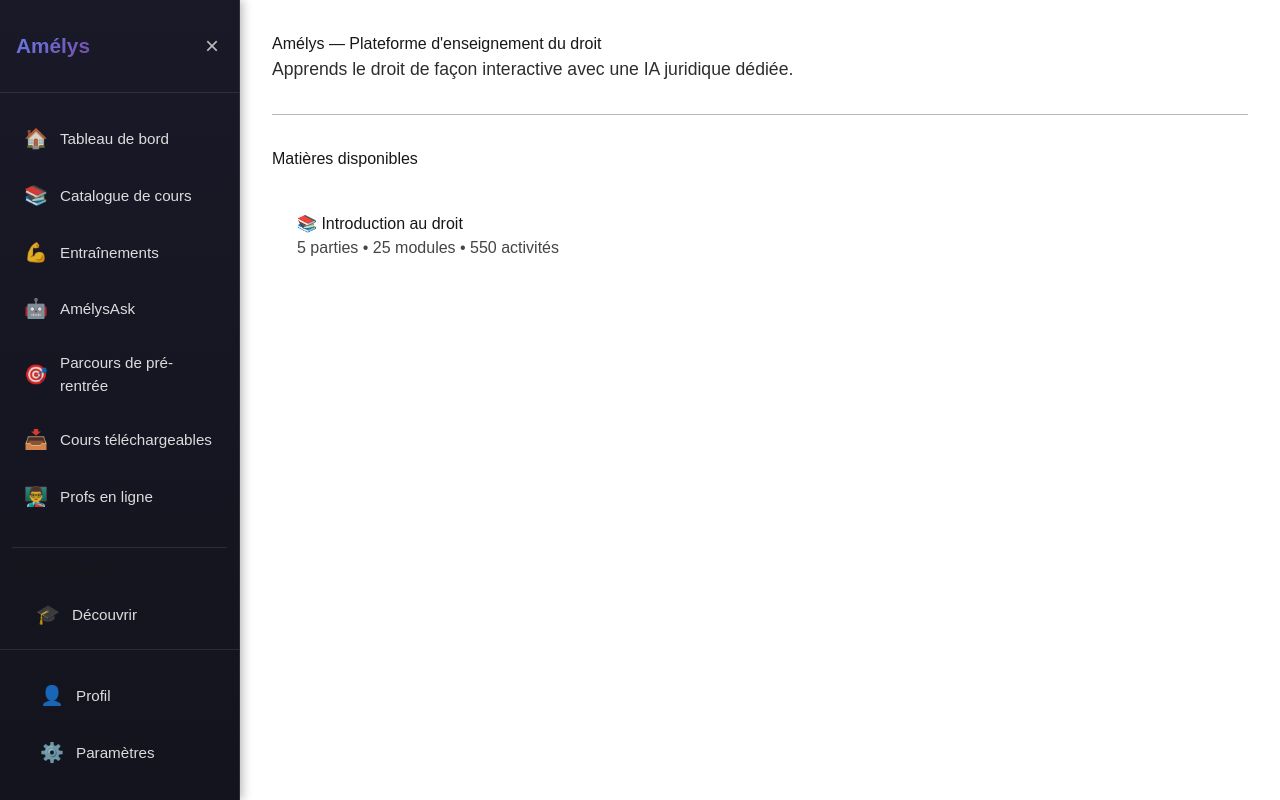
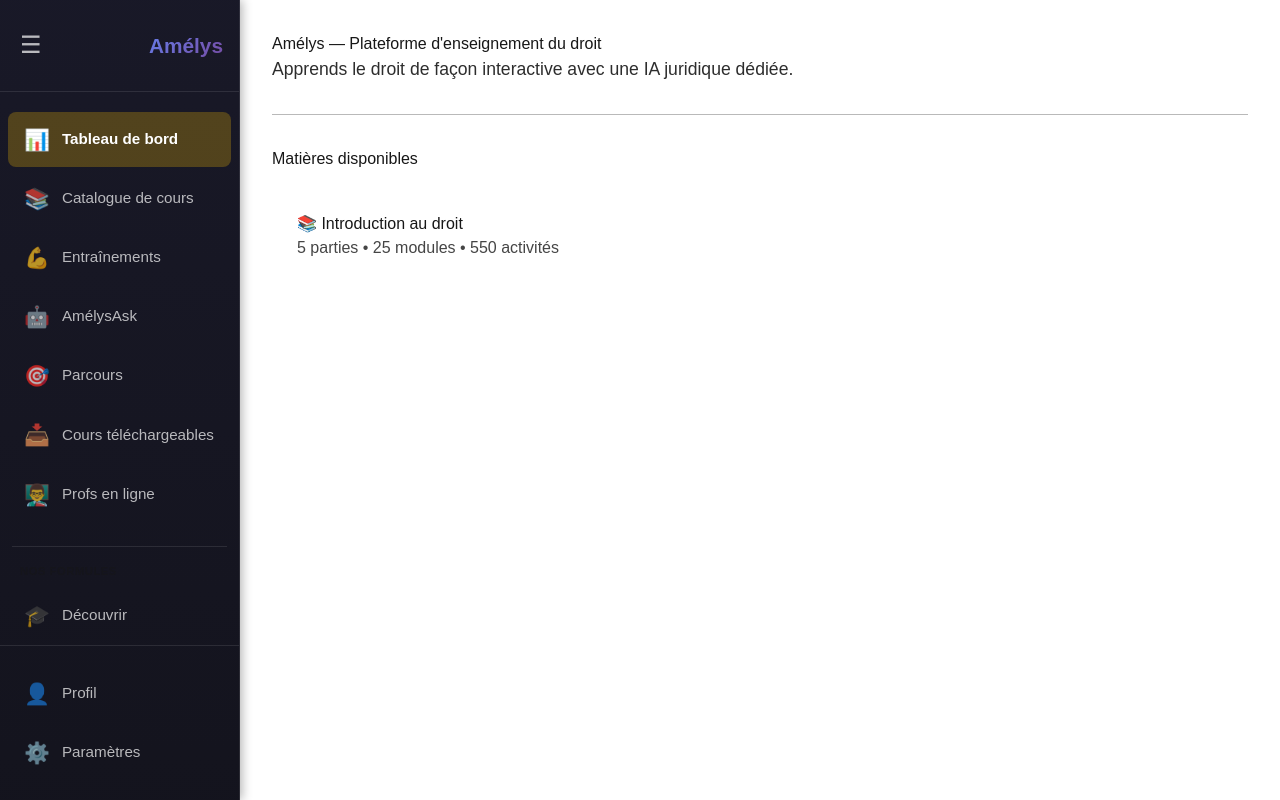
Before and after one commit to d2me-89/amelys-aws-mvp, a Next.js app: page /app in a window 1280 px wide. Built offline with nearby package versions, Linux system fonts and the light colour scheme.

Commit message:
Add sidebar components

```diff
--- a/app/components/Sidebar.tsx
+++ b/app/components/Sidebar.tsx
@@ -1,55 +1,32 @@
 "use client";
 
 import Link from "next/link";
+import { usePathname } from "next/navigation";
 import { useSidebar } from "./SidebarContext";
 
 export default function Sidebar() {
   const { isOpen, toggleSidebar } = useSidebar();
+  const pathname = usePathname();
 
   return (
-    <>
-      {/* Bouton hamburger (visible quand fermée) */}
-      {!isOpen && (
-        <button
-          onClick={toggleSidebar}
-          style={{
-            position: "fixed",
-            top: "1rem",
-            left: "1rem",
-            zIndex: 1000,
-            padding: "0.75rem",
-            borderRadius: "8px",
-            border: "1px solid rgba(255,255,255,0.2)",
-            background: "rgba(0,0,0,0.8)",
-            color: "white",
-            cursor: "pointer",
-            fontSize: "1.25rem",
-          }}
-          aria-label="Ouvrir le menu"
-        >
-          ☰
-        </button>
-      )}
-
-      {/* Sidebar */}
     <aside
       style={{
         position: "fixed",
         top: 0,
         left: 0,
         height: "100vh",
-          width: isOpen ? "240px" : "0",
+        width: isOpen ? "240px" : "70px",
         background: "linear-gradient(180deg, rgba(20,20,35,0.98) 0%, rgba(15,15,25,0.98) 100%)",
-          borderRight: isOpen ? "1px solid rgba(255,255,255,0.1)" : "none",
+        borderRight: "1px solid rgba(255,255,255,0.1)",
         transition: "width 0.3s ease",
         overflow: "hidden",
         zIndex: 999,
         display: "flex",
         flexDirection: "column",
-          boxShadow: isOpen ? "2px 0 10px rgba(0,0,0,0.3)" : "none",
+        boxShadow: "2px 0 10px rgba(0,0,0,0.3)",
       }}
     >
-        {/* Header */}
+      {/* Header avec bouton toggle */}
       <div
         style={{
           padding: "1.5rem 1rem",
@@ -57,17 +34,9 @@ export default function Sidebar() {
           display: "flex",
           alignItems: "center",
           justifyContent: "space-between",
+          minHeight: "70px",
         }}
       >
-          <div style={{
-            fontWeight: 700,
-            fontSize: "1.3rem",
-            background: "linear-gradient(135deg, #667eea 0%, #764ba2 100%)",
-            WebkitBackgroundClip: "text",
-            WebkitTextFillColor: "transparent",
-          }}>
-            Amélys
-          </div>
         <button
           onClick={toggleSidebar}
           style={{
@@ -78,6 +47,9 @@ export default function Sidebar() {
             fontSize: "1.5rem",
             padding: "0.25rem",
             transition: "color 0.2s ease",
+            display: "flex",
+            alignItems: "center",
+            justifyContent: "center",
           }}
           onMouseEnter={(e) => {
             e.currentTarget.style.color = "rgba(255,255,255,1)";
@@ -85,33 +57,97 @@ export default function Sidebar() {
           onMouseLeave={(e) => {
             e.currentTarget.style.color = "rgba(255,255,255,0.7)";
           }}
-            aria-label="Fermer le menu"
+          aria-label={isOpen ? "Réduire le menu" : "Étendre le menu"}
         >
-            ×
+          ☰
         </button>
+
+        {isOpen && (
+          <div
+            style={{
+              fontWeight: 700,
+              fontSize: "1.3rem",
+              background: "linear-gradient(135deg, #667eea 0%, #764ba2 100%)",
+              WebkitBackgroundClip: "text",
+              WebkitTextFillColor: "transparent",
+              marginLeft: "0.5rem",
+            }}
+          >
+            Amélys
+          </div>
+        )}
       </div>
 
       {/* Navigation principale */}
-        <nav style={{
+      <nav
+        style={{
           flex: "1 1 auto",
           overflowY: "auto",
+          overflowX: "hidden",
           padding: "1rem 0",
-        }}>
-          <SidebarLink href="/app" icon="🏠" label="Tableau de bord" />
-          <SidebarLink href="/app/matieres/introduction-au-droit" icon="📚" label="Catalogue de cours" />
-          <SidebarLink href="/app/entrainements" icon="💪" label="Entraînements" />
-          <SidebarLink href="/app/amelysask" icon="🤖" label="AmélysAsk" />
-          <SidebarLink href="/app/parcours" icon="🎯" label="Parcours de pré-rentrée" />
-          <SidebarLink href="/app/cours-telechargables" icon="📥" label="Cours téléchargeables" />
-          <SidebarLink href="/app/profs-en-ligne" icon="👨‍🏫" label="Profs en ligne" />
+        }}
+      >
+        <SidebarLink
+          href="/app"
+          icon="📊"
+          label="Tableau de bord"
+          isOpen={isOpen}
+          isActive={pathname === "/app"}
+        />
+        <SidebarLink
+          href="/app/matieres/introduction-au-droit"
+          icon="📚"
+          label="Catalogue de cours"
+          isOpen={isOpen}
+          isActive={pathname.startsWith("/app/matieres")}
+        />
+        <SidebarLink
+          href="/app/entrainements"
+          icon="💪"
+          label="Entraînements"
+          isOpen={isOpen}
+          isActive={pathname === "/app/entrainements"}
+        />
+        <SidebarLink
+          href="/app/amelysask"
+          icon="🤖"
+          label="AmélysAsk"
+          isOpen={isOpen}
+          isActive={pathname === "/app/amelysask"}
+        />
+        <SidebarLink
+          href="/app/parcours"
+          icon="🎯"
+          label="Parcours"
+          isOpen={isOpen}
+          isActive={pathname === "/app/parcours"}
+        />
+        <SidebarLink
+          href="/app/cours-telechargables"
+          icon="📥"
+          label="Cours téléchargeables"
+          isOpen={isOpen}
+          isActive={pathname === "/app/cours-telechargables"}
+        />
+        <SidebarLink
+          href="/app/profs-en-ligne"
+          icon="👨‍🏫"
+          label="Profs en ligne"
+          isOpen={isOpen}
+          isActive={pathname === "/app/profs-en-ligne"}
+        />
 
         {/* Section Nos formules */}
-          <div style={{
+        {isOpen && (
+          <div
+            style={{
               margin: "1.5rem 0.75rem 0.5rem",
               borderTop: "1px solid rgba(255,255,255,0.1)",
-            paddingTop: "1rem"
-          }}>
-            <div style={{
+              paddingTop: "1rem",
+            }}
+          >
+            <div
+              style={{
                 fontSize: "0.7rem",
                 opacity: 0.5,
                 textTransform: "uppercase",
@@ -119,23 +155,44 @@ export default function Sidebar() {
                 marginBottom: "0.5rem",
                 paddingLeft: "0.5rem",
                 fontWeight: 600,
-            }}>
+              }}
+            >
               Nos formules
             </div>
-            <SidebarLink href="/app/formules" icon="🎓" label="Découvrir" />
           </div>
+        )}
+        <SidebarLink
+          href="/app/formules"
+          icon="🎓"
+          label="Découvrir"
+          isOpen={isOpen}
+          isActive={pathname === "/app/formules"}
+        />
       </nav>
 
       {/* Footer */}
-        <div style={{
+      <div
+        style={{
           borderTop: "1px solid rgba(255,255,255,0.1)",
-          padding: "1rem"
-        }}>
-          <SidebarLink href="/app/profil" icon="👤" label="Profil" />
-          <SidebarLink href="/app/parametres" icon="⚙️" label="Paramètres" />
+          padding: "1rem 0",
+        }}
+      >
+        <SidebarLink
+          href="/app/profil"
+          icon="👤"
+          label="Profil"
+          isOpen={isOpen}
+          isActive={pathname === "/app/profil"}
+        />
+        <SidebarLink
+          href="/app/parametres"
+          icon="⚙️"
+          label="Paramètres"
+          isOpen={isOpen}
+          isActive={pathname === "/app/parametres"}
+        />
       </div>
     </aside>
-    </>
   );
 }
 
@@ -144,9 +201,11 @@ interface SidebarLinkProps {
   href: string;
   icon: string;
   label: string;
+  isOpen: boolean;
+  isActive: boolean;
 }
 
-function SidebarLink({ href, icon, label }: SidebarLinkProps) {
+function SidebarLink({ href, icon, label, isOpen, isActive }: SidebarLinkProps) {
   return (
     <Link
       href={href}
@@ -154,27 +213,43 @@ function SidebarLink({ href, icon, label }: SidebarLinkProps) {
         display: "flex",
         alignItems: "center",
         gap: "0.75rem",
-        padding: "0.75rem 1rem",
+        padding: isOpen ? "0.75rem 1rem" : "0.75rem",
         margin: "0.25rem 0.5rem",
         borderRadius: "8px",
         textDecoration: "none",
-        color: "rgba(255,255,255,0.85)",
+        color: isActive ? "rgba(255,255,255,1)" : "rgba(255,255,255,0.7)",
         transition: "all 0.2s ease",
         fontSize: "0.95rem",
+        background: isActive ? "rgba(255,193,7,0.25)" : "transparent",
+        justifyContent: isOpen ? "flex-start" : "center",
+        position: "relative",
+        fontWeight: isActive ? 600 : 400,
       }}
       onMouseEnter={(e) => {
-        e.currentTarget.style.background = "rgba(102, 126, 234, 0.15)";
+        if (!isActive) {
+          e.currentTarget.style.background = "rgba(255,193,7,0.1)";
           e.currentTarget.style.color = "rgba(255,255,255,1)";
-        e.currentTarget.style.transform = "translateX(4px)";
+        }
       }}
       onMouseLeave={(e) => {
+        if (!isActive) {
           e.currentTarget.style.background = "transparent";
-        e.currentTarget.style.color = "rgba(255,255,255,0.85)";
-        e.currentTarget.style.transform = "translateX(0)";
+          e.currentTarget.style.color = "rgba(255,255,255,0.7)";
+        }
       }}
     >
-      <span style={{ fontSize: "1.2rem", minWidth: "1.5rem" }}>{icon}</span>
-      <span>{label}</span>
+      <span
+        style={{
+          fontSize: "1.3rem",
+          minWidth: "1.5rem",
+          display: "flex",
+          alignItems: "center",
+          justifyContent: "center",
+        }}
+      >
+        {icon}
+      </span>
+      {isOpen && <span style={{ whiteSpace: "nowrap" }}>{label}</span>}
     </Link>
   );
 }
```
Lines whose indentation alone changed are shown as unchanged.
